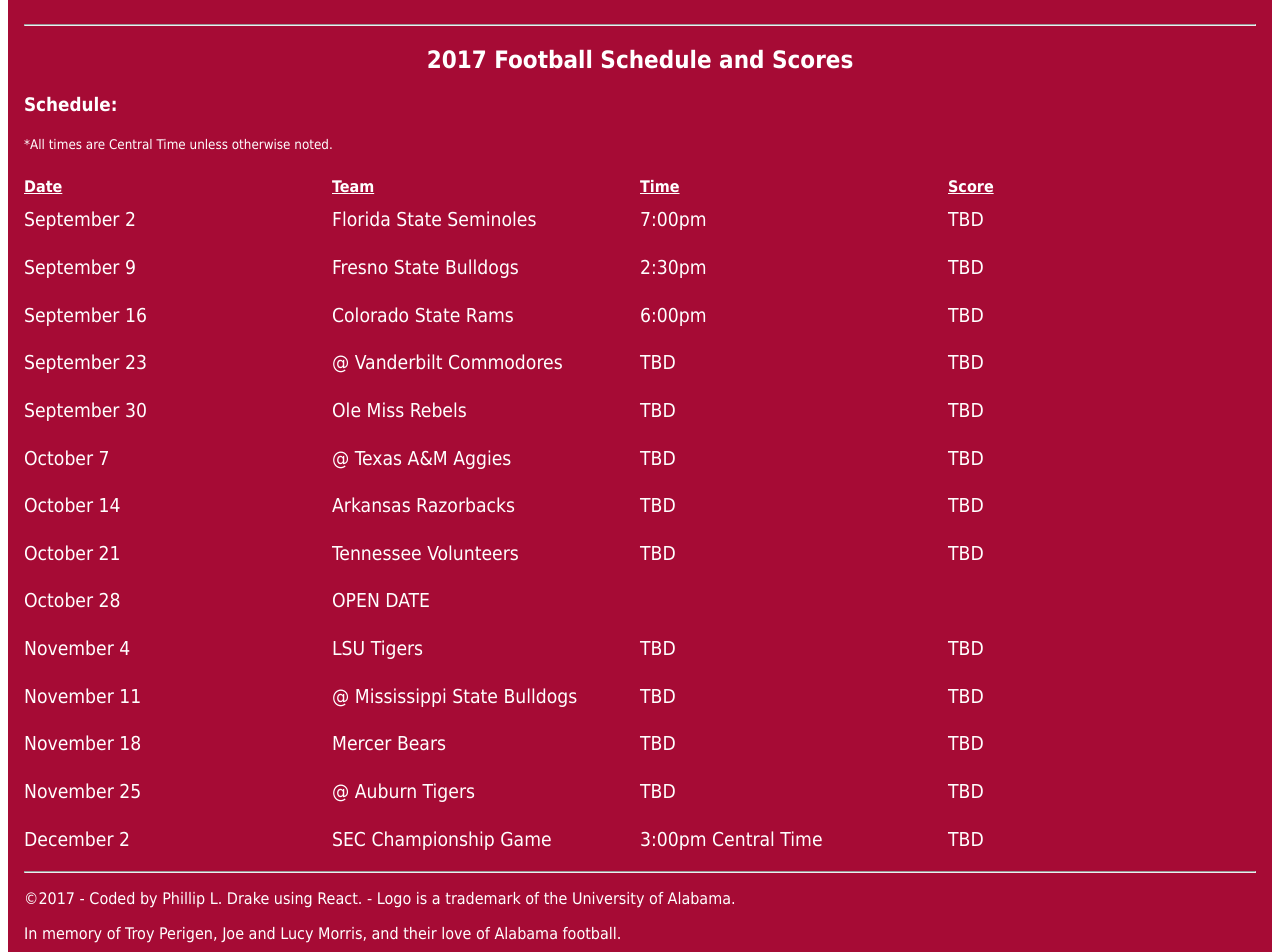
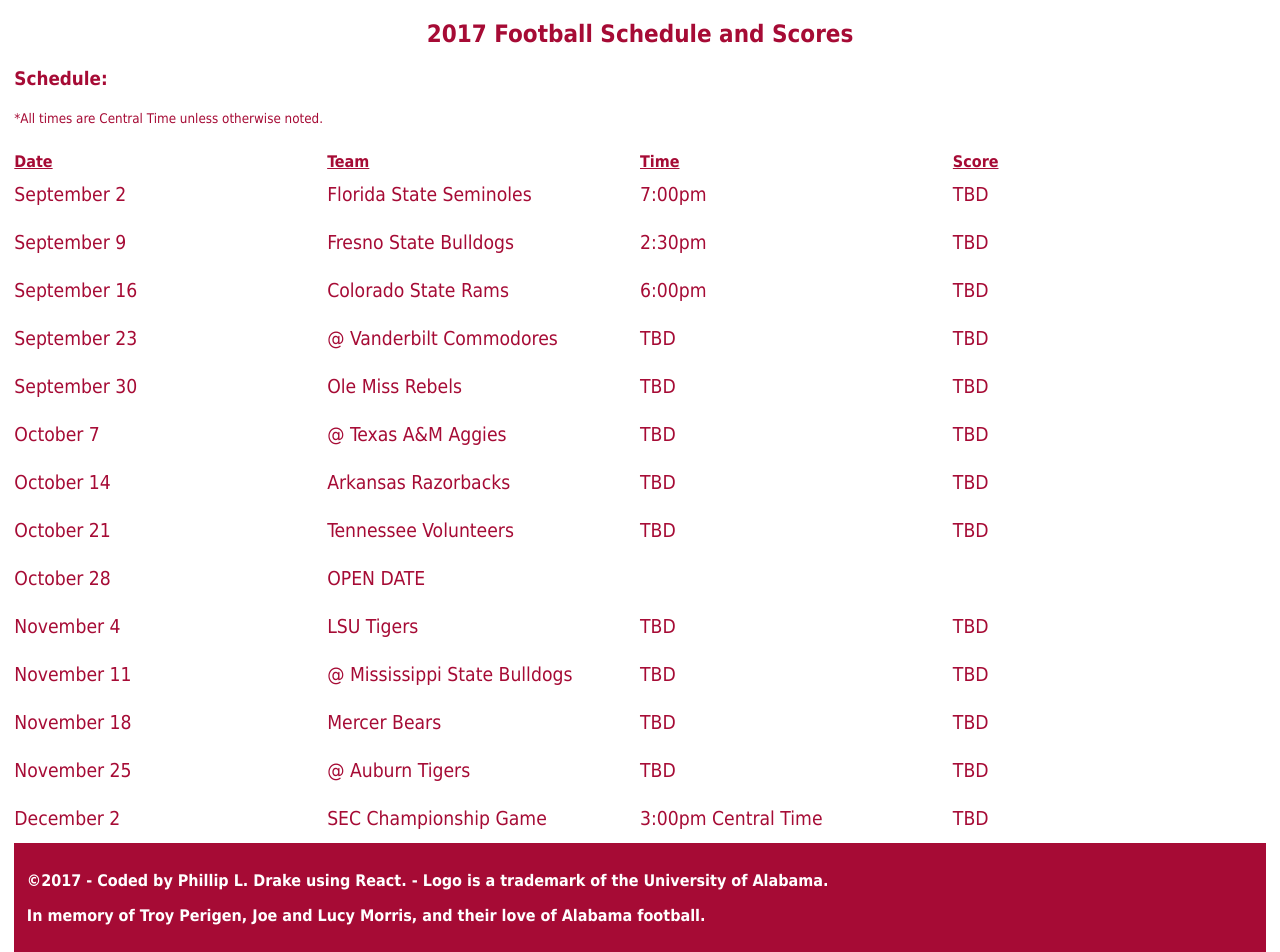
Before and after one commit to pldrake26/rolltide, a React app: page / in a window 1280 px wide. Shown: the part 180-1132 px from the top of the page. Built offline with nearby package versions, Linux system fonts and the light colour scheme.

Commit message:
Moderate style changes to overall page.

```diff
--- a/src/App.js
+++ b/src/App.js
@@ -6,11 +6,11 @@
 import Footer from './Footer.js';
 
 const Container = styled.div `
-    background-color: #A60B35;
+    background-color: white;
     border-radius: 5px;
-    padding: 1em;
-    color: white;
+    color: #A60B35;
     font-family: Tahoma;
+    margin: 0.5%;
     > h2 {
         text-align: center;
     }
@@ -24,7 +24,6 @@
         return (
             <Container>
                 <Header/>
-                <hr/>
                 <h2>2017 Football Schedule and Scores</h2>
                 <h3>Schedule:</h3>
                 <small>&#42;All times are Central Time unless otherwise noted.</small>
@@ -43,7 +42,6 @@
                 <Dates date="November 18" team="Mercer Bears" time="TBD" final="TBD"/>
                 <Dates date="November 25" team="&#64;&nbsp;Auburn Tigers" time="TBD" final="TBD"/>
                 <Dates date="December 2" team="SEC Championship Game" time="3:00pm Central Time" final="TBD"/>
-                <hr/>
                 <Footer/>
             </Container>
         );
--- a/src/Dates.js
+++ b/src/Dates.js
@@ -4,14 +4,13 @@
 const Section = styled.section`
     font-size: larger;
     display: flex;
-    justify-content: space-between;
     padding: 1% 0;
     > div {
         flex-basis: 25%;
     }
     @media screen and (max-width: 768px) {
         flex-direction: column;
-        border-top: 1px solid white;
+        border-top: 1px solid #A60B35;
         margin-top: 1%;
         padding: 2% 0;
     }
--- a/src/Footer.js
+++ b/src/Footer.js
@@ -1,12 +1,20 @@
 import React, {Component} from 'react';
+import styled from 'styled-components';
+
+const PageFooter = styled.div`
+    background-color: #A60B35;
+    color: white;
+    font-weight: bold;
+    padding: 1%;
+`
 
 export default class Footer extends Component {
     render() {
         return (
-            <div>
+            <PageFooter>
                 <p>&copy;2017 - Coded by Phillip L. Drake using React. - Logo is a trademark of the University of Alabama.</p>
                 <p>In memory of Troy Perigen, Joe and Lucy Morris, and their love of Alabama football.</p>
-            </div>
+            </PageFooter>
         );
     }
 }
--- a/src/Header.js
+++ b/src/Header.js
@@ -3,6 +3,8 @@
 import Logo from './../public/roll-tide.png';
 
 const StyleHeader = styled.div`
+    background-color: #A60B35;
+    color: white;
     display: flex;
     flex-wrap: wrap;
     align-items: center;
--- a/webpack.config.js
+++ b/webpack.config.js
@@ -16,7 +16,7 @@
                 exclude: /node_modules/,
                 use: 'babel-loader'
             }, {
-                test: /\.png$/,
+                test: /\.(jpg|png)$/,
                 use: 'file-loader'
             }
         ]
```
Also changed, not shown: public/index_bundle.js.
